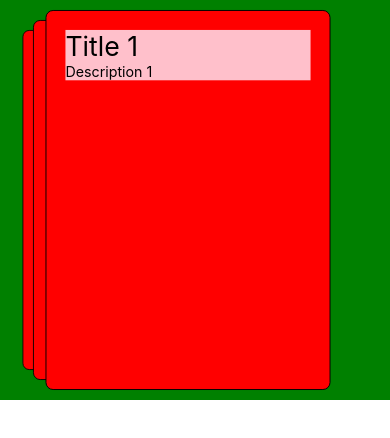
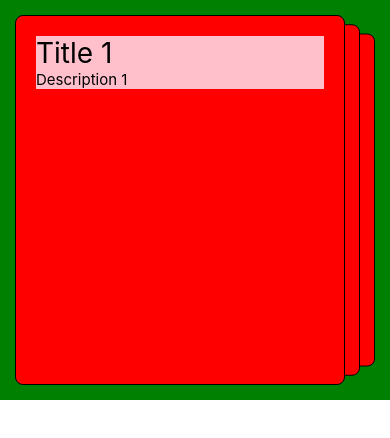
Before and after one commit to robert-ngo/react-native-card-stack, a React Native app: screen / in a window 390 px wide. Shown: the top 438 px of the page. Built offline with nearby package versions, Linux system fonts and the light colour scheme.

Commit message:
Programmatically center card stack

```diff
--- a/CardStack.tsx
+++ b/CardStack.tsx
@@ -34,19 +34,23 @@ const CardStack: React.FC<CardStackProps> = (props) => {
     const cardStackStyle = {...styles.cardStack, height: height}
     const cardStyle = {
         ...styles.card,
-        width: width - 2 * padding - layerOffset * data.length,
-        height: height || 400 - padding
+        width: width - 2 * padding - layerOffset * (data.length - 1),
+        height: height - 2 * padding,
+        top: padding,
+        left: padding
     }
 
     return (
         <View style={cardStackStyle}>
             {data.reverse().map((item, index: number) =>
+
                 <Card key={index} swipeThreshold={swipeThreshold}>
+                    {console.log('item', item, index, data.length - index - 1)}
                     <View style={{...cardStyle,
                         transform: [
-                            { scaleX: 1 - (data.length - index) * SCALE_STEP },
-                            { scaleY: 1 - (data.length - index) * SCALE_STEP },
-                            { translateX: layerOffset * index }
+                            //{ scaleX: 1 - (data.length - index - 1) * SCALE_STEP },
+                            { scaleY: 1 - (data.length - index - 1) * SCALE_STEP },
+                            { translateX: layerOffset * (data.length - index - 1) }
                         ]
                     }}>
                         {renderItem(item)}
@@ -58,7 +62,7 @@ const CardStack: React.FC<CardStackProps> = (props) => {
 }
 
 CardStack.defaultProps = {
-    layerOffset: 20,
+    layerOffset: 15,
     height: 400,
     width: SCREEN_WIDTH,
     padding: 15,
```
Also changed, not shown: App.tsx (indentation only).
